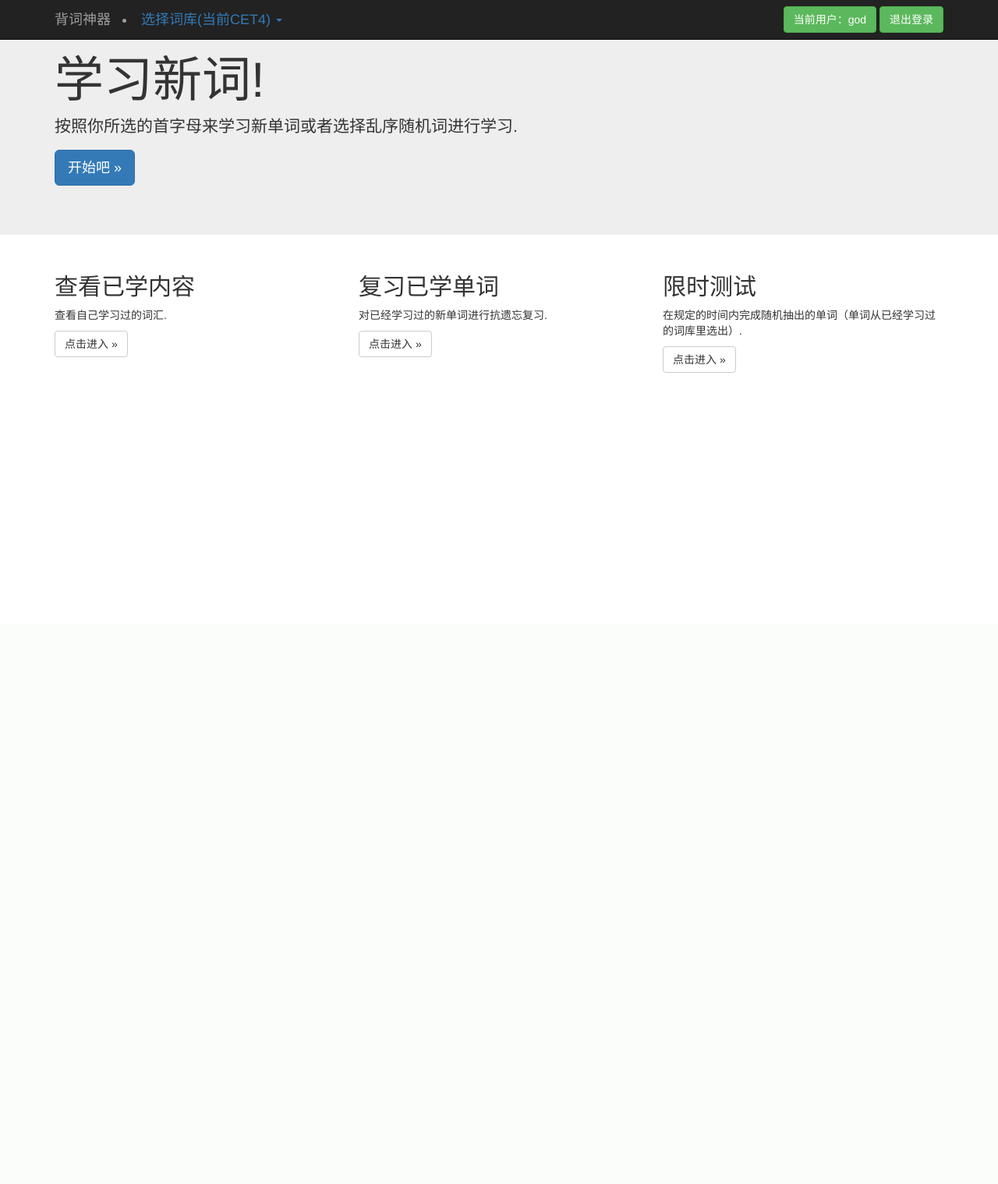
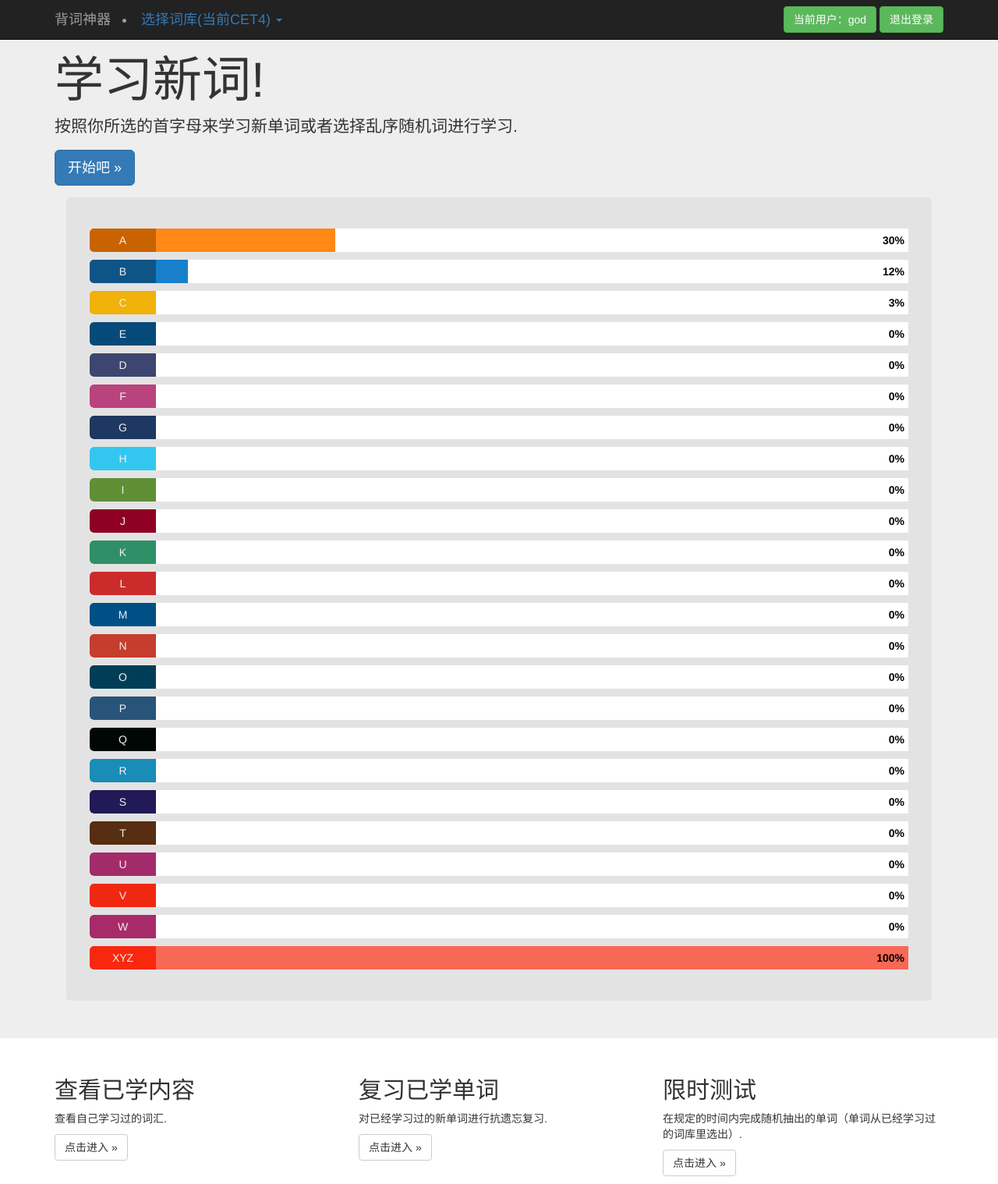
Before and after one commit to PaperSheep/learnWeb, a Django app: page / in a window 1280 px wide. Shown: the whole page at 78% size. Before the commit the page ends 478 px from the top, so only its background shows below. Run offline with Django 3.2, Linux system fonts and the light colour scheme; a user stored in the database is signed in; data comes from the database, SQL or seed files in the repository; both versions use the stored data as it was after the commit; some libraries are stand-ins or nearby versions.

Commit message:
完善了训练逻辑以及正在完善主页

```diff
--- a/learnWeb/urls.py
+++ b/learnWeb/urls.py
@@ -19,9 +19,9 @@ from . import views
 
 urlpatterns = [
     path('', views.home, name='home'),  # 主页
-    path('logout/', views.user_out, name='user_out'),
-    path('register', views.register, name='register'),
-    path('admin/', admin.site.urls),
+    path('logout/', views.user_out, name='user_out'),  # 注销
+    path('register', views.register, name='register'),  # 注册
+    path('admin/', admin.site.urls),  # 后台
     path('train/', include('train.urls')),  # 训练页面
     path('band/<int:word_type_pk>', views.band_with_type, name='band_with_type'),  # 选择词库
 ]
--- a/learnWeb/views.py
+++ b/learnWeb/views.py
@@ -1,8 +1,18 @@
 from django.shortcuts import render_to_response, get_object_or_404, redirect
-from train.models import WordDbType, Word
+from train.models import WordDbType, Word, UserDbWord
 from django.contrib.auth import authenticate, login, logout
 from django.contrib.auth.forms import UserCreationForm
 from django.contrib.auth.decorators import login_required
+
+# 返回列表数据
+def list_data(word_type, context):
+    first_letter_list = Word.objects.values('first_letter').distinct()
+    percent_list = {}
+    for letter in first_letter_list:
+        word_list = Word.objects.filter(word_db_type=word_type, first_letter=letter['first_letter'])
+        user_word = UserDbWord.objects.filter(player=context['user'], english__in=word_list)
+        percent_list[letter['first_letter']] = round(round(user_word.count() / word_list.count(), 2) * 100)
+    context['percent_list'] = percent_list
 
 # 默认主页
 def home(request):
@@ -23,11 +33,16 @@ def home(request):
             context['user'] = user
             login(request, user)
             # context['error'] = ''
+            list_data(word_type, context)
             return render_to_response('home.html', context)
     else:
         if request.user.is_authenticated:
             context['user'] = request.user
-        return render_to_response('home.html', context)
+            list_data(word_type, context)
+            return render_to_response('home.html', context)
+        else:
+            context['error'] = '未登录'
+            return render_to_response('home.html', context)
 
 # 退出登录
 def user_out(request):
@@ -66,4 +81,5 @@ def band_with_type(request, word_type_pk):
     context['word_type'] = word_type
     # context['already'] = 'yes'
     context['user'] = request.user
+    list_data(word_type, context)
     return render_to_response('home.html', context)
--- /dev/null
+++ b/static/an-skill-bar.js
@@ -0,0 +1,11 @@
+"use strict";/*
+* Plugin: an-progress-bar
+* Version: 1.0.1
+* Description: A plugin that fills bars with a percentage you set.
+* Author: Hasan Misbah
+* Copyright 2018, Hasan Misbah
+* Free to use and abuse under the MIT license.
+* http://www.opensource.org/licenses/mit-license.php
+*/
+!function(i){i.fn.skillbar=function(t){var e=i.extend({speed:1e3,bg:""},t),n=e.bg,d=i(this).find(".filled"),s=i(this).find(".title");return n?(d.css({"background-color":n}),s.css({"background-color":"rgba(0,0,0,0.5)"})):this.each(function(t){i(this).find(".filled").animate({width:i(this).find(".filled").data("width")},e.speed)}),this}}(jQuery);
+//# sourceMappingURL=an-skill-bar.js.map
--- /dev/null
+++ b/static/css/an-skill-bar.css
@@ -0,0 +1,62 @@
+/*
+    * Plugin :  an-skill-bar
+    * Version: 1.0.1
+    * Description: A plugin that fills bars with a percentage you set.
+    * Author: Hasan Misbah
+    * Copyright 2018, Hasan Misbah
+    * Free to use and abuse under the MIT license.
+    * http://www.opensource.org/licenses/mit-license.php
+    */.skillbar{width:100%;padding:10px;margin:10px 0;position:relative;display:block;overflow:hidden;height:30px;background-color:#fff;border-radius:5px 0 0 5px}
+    .skillbar.A .title{background-color:#c96300}
+    .skillbar.A .filled{background-color:#ff8817}
+    .skillbar.B .title{background-color:#0f5487}
+    .skillbar.B .filled{background-color:#177fcb}
+    .skillbar.C .title{background-color:#f0b109}
+    .skillbar.C .filled{background-color:#f8ca4d}
+    .skillbar.D .title{background-color:#3d4670}
+    .skillbar.D .filled{background-color:#5864a2}
+    .skillbar.E .title{background-color:#064a7a}
+    .skillbar.E .filled{background-color:#0977c3}
+    .skillbar.F .title{background-color:#ba437d}
+    .skillbar.F .filled{background-color:#cf7aa4}
+    .skillbar.G .title{background-color:#1f3861}
+    .skillbar.G .filled{background-color:#31599b}
+    .skillbar.H .title{background-color:#33c7f0}
+    .skillbar.H .filled{background-color:#7adbf5}
+    .skillbar.I .title{background-color:#5e8f35}
+    .skillbar.I .filled{background-color:#83bf51}
+    .skillbar.J .title{background-color:#8f0023}
+    .skillbar.J .filled{background-color:#dc0035}
+    .skillbar.K .title{background-color:#2f8f67}
+    .skillbar.K .filled{background-color:#47c390}
+    .skillbar.L .title{background-color:#cc2b2c}
+    .skillbar.L .filled{background-color:#de6566}
+    .skillbar.M .title{background-color:#005086}
+    .skillbar.M .filled{background-color:#007dd3}
+    .skillbar.N .title{background-color:#c63d2d}
+    .skillbar.N .filled{background-color:#dc7064}
+    .skillbar.O .title{background-color:#003e58}
+    .skillbar.O .filled{background-color:#0073a5}
+    .skillbar.P .title{background-color:#295479}
+    .skillbar.P .filled{background-color:#3d7cb2}
+    .skillbar.Q .title{background-color:#010705}
+    .skillbar.Q .filled{background-color:#0e4731}
+    .skillbar.R .title{background-color:#198cb7}
+    .skillbar.R .filled{background-color:#37b6e4}
+    .skillbar.S .title{background-color:#211a56}
+    .skillbar.S .filled{background-color:#382c90}
+    .skillbar.T .title{background-color:#572e11}
+    .skillbar.T .filled{background-color:#98511d}
+    .skillbar.U .title{background-color:#a42b69}
+    .skillbar.U .filled{background-color:#d04c8f}
+    .skillbar.V .title{background-color:#f0280f}
+    .skillbar.V .filled{background-color:#f56856}
+    .skillbar.W .title{background-color:#a82b69}
+    .skillbar.W .filled{background-color:#d84c8f}
+    .skillbar.XYZ .title{background-color:#f8280f}
+    .skillbar.XYZ .filled{background-color:#f86856}
+    .skillbar .title{background-color:rgba(0,0,0,.6);height:30px;width:85px;text-align:center;left:0;color:#f0f0f0;border-radius:5px 0 0 5px}
+    .skillbar .percent,.skillbar .title{padding:5px;position:absolute;top:0;z-index:9}
+    .skillbar .percent{right:0;color:#000;font-weight:700}
+    .skillbar .filled{z-index:8;position:absolute;top:0;left:0;background-color:rgba(0,80,80,.3);height:100%;width:20px;border-radius:5px 0 0 5px}
+/*# sourceMappingURL=an-skill-bar.css.map */
--- /dev/null
+++ b/static/css/main.css
@@ -0,0 +1,31 @@
+/** {
+  margin: 0;
+  padding: 0;
+  box-sizing: border-box;
+}
+
+*:before, *:after {
+  box-sizing: inherit;
+}*/
+
+/*body {
+  width: 800px;
+  margin: 50px auto;
+  font-family: "Open Sans", sans-serif;
+  font-size: 14px;
+}*/
+
+#skill {
+  width: 100%;
+  background-color: #e3e3e3;
+  padding: 30px;
+  display: block;
+  border-radius: 5px;
+  margin: auto;
+}
+
+/*h2{
+  margin: 20px;
+  text-align: center;
+  font-weight: 700;
+}*/
--- /dev/null
+++ b/static/main.js
@@ -0,0 +1,5 @@
+$(document).ready(function () {
+    $('.skillbar').skillbar({
+        speed: 1000,
+    });
+});
--- a/templates/home.html
+++ b/templates/home.html
@@ -7,6 +7,10 @@
     <meta name="viewport" content="width=device-width, initial-scale=1">
     <title>主页</title>
     <link rel="stylesheet" type="text/css" href="{% static 'bootstrap-3.3.7/css/bootstrap.min.css' %}">
+
+    <!--核心样式-->
+    <link rel="stylesheet" href='{% static "css/an-skill-bar.css" %}'>
+    <link rel="stylesheet" href='{% static "css/main.css" %}'>
   </head>
   <style type="text/css">
     .modal-footer ul {
@@ -101,7 +105,6 @@
           {% else %}
             <form class="navbar-form navbar-right" action="{% url 'home' %}" method="POST">
               {% csrf_token %}
-              <div style="color: red">{{ error }}</div>
               <div class="form-group">
                 <input type="text" placeholder="用户名" name="用户名" class="form-control">
               </div>
@@ -110,6 +113,7 @@
               </div>
               <button type="submit" class="btn btn-success">登录</button>
               <a type="submit" class="btn btn-success" href="{% url 'register' %}">注册</a>
+              <div class="btn" style="color: red">{{ error }}</div>
             </form>
           {% endif %}
         </div><!--/.navbar-collapse -->
@@ -122,6 +126,32 @@
         <h1>学习新词!</h1>
         <p>按照你所选的首字母来学习新单词或者选择乱序随机词进行学习.</p>
         <p><button class="btn btn-primary btn-lg"  role="button"  data-toggle="modal" data-target="#myModal">开始吧 &raquo;</button></p>
+        {% if user.is_authenticated %}
+          <div class="container">
+            <div id="skill">
+              {% for key, value in percent_list.items %}
+                <div class="skillbar {{ key }}">
+                  <div class="filled" data-width="{{ value }}%"></div>
+                  <span class="title">{{ key }}</span>
+                  <span class="percent">{{ value }}%</span>
+                </div>
+              {% endfor %}
+<!--               <div class="skillbar html">
+                <div class="filled" data-width="82.35%"></div>
+                <span class="title">A</span>
+                <span class="percent">80%</span>
+              </div>
+              <a class="btn btn-success"  href="{% url 'word_train' 'A' word_type.type_name %}">开始学习A首字母单词</a>
+              <div class="skillbar html">
+                <div class="filled" data-width="83%"></div>
+                <span class="title">A</span>
+                <span class="percent">80%</span>
+              </div> -->
+            </div>
+          </div>
+        {% else %}
+          <div class="btn" style="color: red">{{ error }}</div>
+        {% endif %}
       </div>
     </div>
 
@@ -150,5 +180,7 @@
     <!-- Placed at the end of the document so the pages load faster -->
     <script src="{% static 'jquery-1.12.4.min.js' %}"></script>
     <script src="{% static 'bootstrap-3.3.7/js/bootstrap.min.js' %}"></script>
+    <script src="{% static 'an-skill-bar.js' %}"></script>
+    <script src="{% static 'main.js' %}"></script>
   </body>
 </html>
--- a/train/static/train/train.css
+++ b/train/static/train/train.css
@@ -17,6 +17,7 @@ span {
     color: #BC8F8F;
     /*background: #eaeaae;*/
     background: #C0C0C0;
+    border-radius: 10px;  /* 圆角属性*/
 }
 .inputTrue {
     color: #6b8e23;
@@ -49,7 +50,7 @@ span {
     margin:10px auto;
     padding:5px;
     background:#f0f0f0;
-    border-radius: 20px;  /* 圆角属性*/
+    border-radius: 10px;  /* 圆角属性*/
     width: 150px;
     height: 150px;
     font-weight: bold;
@@ -66,6 +67,7 @@ span {
     border: 1px solid #aaaaaa;
     text-align: center;
     font-weight: bold;
+    font-size: 23px;
     margin-left: 30px;
     border-radius: 10px;  /* 圆角属性*/
 }
--- a/train/templates/train/level_tow.html
+++ b/train/templates/train/level_tow.html
@@ -13,6 +13,7 @@
                 {% csrf_token %}
                 <input id="en_word" type="text" name="en_word" value="" hidden="true">
                 <input id="zh_word" type="text" name="zh_word" value="" hidden="true">
+                <input id="word_pk" type="text" name="word_pk" value="" hidden="true">
                 <input id='word_type' type="text" name="word_type" value="{{ word_type }}" hidden="true">
                 <button type="submit" class="btn btn-success">进行下阶段学习</button>
             </form>
@@ -26,11 +27,14 @@
             // 将后台数据转成数组
             var english_temp = "{{ english|safe }}";
             var chinese_temp = "{{ chinese|safe }}";
+            var word_pk_temp = "{{ word_pk|safe }}";
             // 字符串替换以及字符串转数组
             var english = english_temp.replace(/\[/g, '').replace(/\]/g, '').replace(/'/g, '').replace(/ /g, '').split(',');
             var chinese = chinese_temp.replace(/\[/g, '').replace(/\]/g, '').replace(/'/g, '').replace(/ /g, '').split(',');
+            var word_pk = word_pk_temp.replace(/\[/g, '').replace(/\]/g, '').replace(/'/g, '').replace(/ /g, '').split(',');
             document.getElementById("en_word").value = english;
             document.getElementById("zh_word").value = chinese;
+            document.getElementById("word_pk").value = word_pk;
             // 每个单词卡的id号
             // var words_id = ['word1', 'word2', 'word3', 'word4', 'word5', 'word6', 'word7', 'word8', 'word9', 'word10'];
             var words_id = [];
--- a/train/urls.py
+++ b/train/urls.py
@@ -3,8 +3,9 @@ from . import views
 
 
 urlpatterns = [
-    path('test/', views.test_word),
+    path('finished/', views.finished, name='finished'),  # 单词学完的跳转页面
     path('level_one/<str:first_letter>/<str:word_type_type_name>', views.word_train, name='word_train'),
     path('level_tow/', views.level_tow, name='level_tow'),
     path('level_three/', views.level_three, name='level_three'),
+    path('test/', views.test),  # 测试
 ]
--- a/word_band/XYZ_word.txt
+++ b/word_band/XYZ_word.txt
@@ -1,7 +1,8 @@
 X-ray/'eksrei/n.X射线 X光 X光机 X光照片  vt.用X射线检查
 yard/jɑ:d/n.院子 庭院 场地  码(长度单位)
 yawn/jɔ:n/vi.打呵欠  n.呵欠
-year/jə:, jiə/n.年 年年 年度 年龄 学年        yearly/'jə:li/adj.每年的  adv.一年一度地 每年地
+year/jə:, jiə/n.年 年年 年度 年龄 学年
+yearly/'jə:li/adj.每年的  adv.一年一度地 每年地
 yell/jel/vi.叫喊  n.大喊
 yellow/'jeləu/adj.黄(色)的  n.黄(色) 蛋黄 黄种人  v.(使)变黄
 yes/jes/adv.是 是的  n.是(表示肯定)
```
Also changed, not shown: login_word.py (+16 -0 lines), train/templates/train/eng.html (+8 -6 lines), train/templates/train/level_three.html (+22 -9 lines), train/views.py (+45 -18 lines), db.sqlite3.
